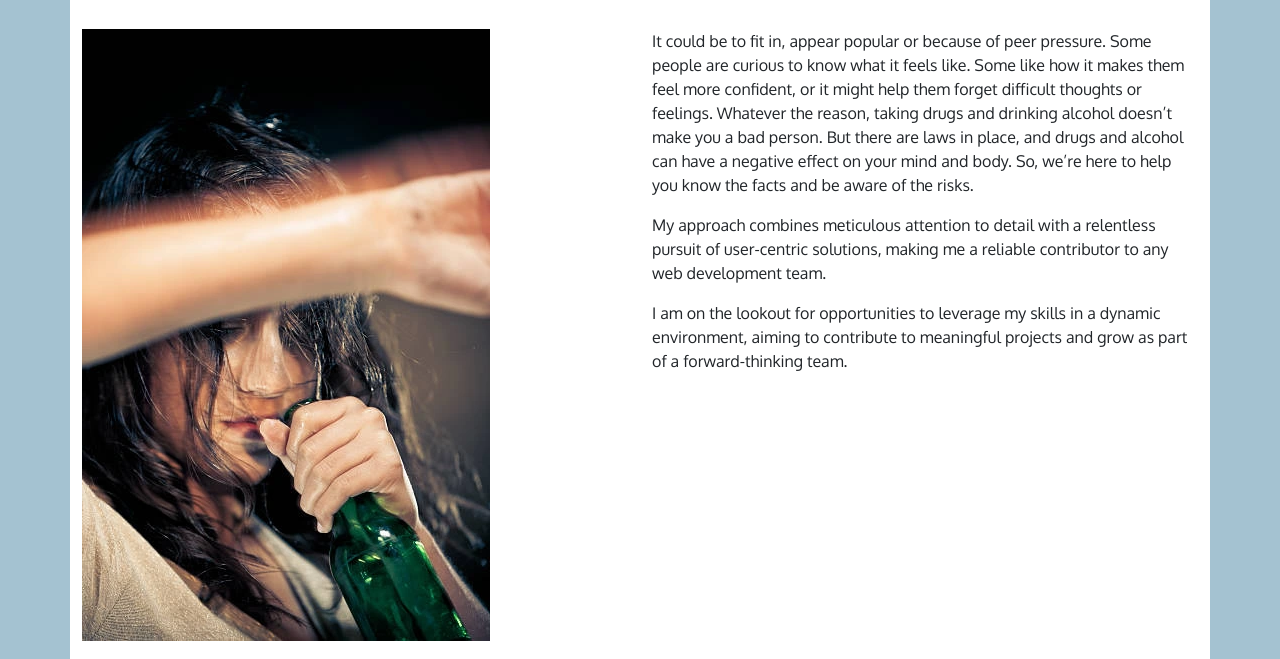
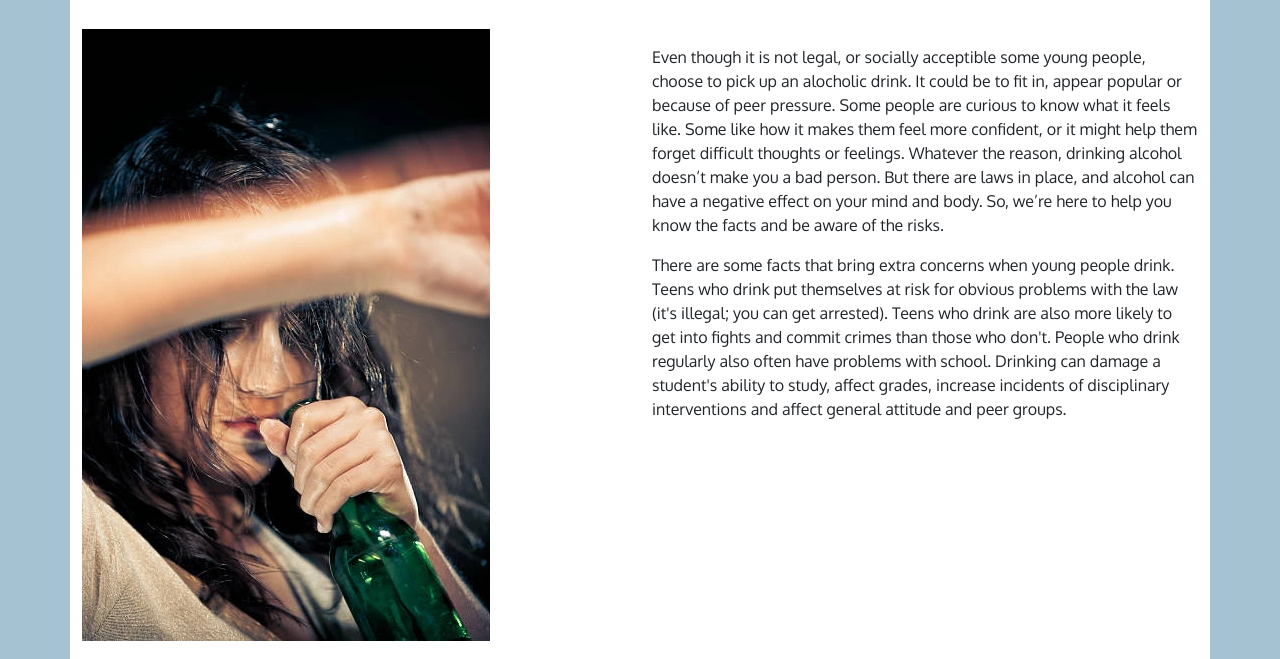
Before and after one commit to Dawnie71/project-preparation, a plain HTML site: page index.html in a window 1280 px wide. Shown: the part 141-800 px from the top of the page. Drawn offline with nearby package versions, Linux system fonts and the light colour scheme.

Commit message:
Compiling the text.

```diff
--- a/index.html
+++ b/index.html
@@ -60,19 +60,14 @@
                 <!-- mb-4 used to add margin under text -->
                 <div class="col-12 col-md-6 mb-4">
                     <p>
-                        It could be to fit in, appear popular or because of peer pressure. Some people are curious to know what it feels like. Some like how it makes them feel more confident, or it might help them forget difficult thoughts or feelings.
-                        Whatever the reason, taking drugs and drinking alcohol doesn’t make you a bad person. But there are laws in place, and drugs and alcohol can have a negative effect on your mind and body. So, we’re here to help you know the facts and be aware of the risks.
 
                     </p>
                     <p>
-                        My approach combines meticulous attention to detail with a
-                        relentless pursuit of user-centric solutions, making me a reliable
-                        contributor to any web development team.
+                        Even though it is not legal, or socially acceptible some young people, choose to pick up an alocholic drink. It could be to fit in, appear popular or because of peer pressure. Some people are curious to know what it feels like. Some like how it makes them feel more confident, or it might help them forget difficult thoughts or feelings.
+                        Whatever the reason, drinking alcohol doesn’t make you a bad person. But there are laws in place, and alcohol can have a negative effect on your mind and body. So, we’re here to help you know the facts and be aware of the risks.
                     </p>
                     <p>
-                        I am on the lookout for opportunities to leverage my skills in a
-                        dynamic environment, aiming to contribute to meaningful projects
-                        and grow as part of a forward-thinking team.
+                        There are some facts that bring extra concerns when young people drink. Teens who drink put themselves at risk for obvious problems with the law (it's illegal; you can get arrested). Teens who drink are also more likely to get into fights and commit crimes than those who don't. People who drink regularly also often have problems with school. Drinking can damage a student's ability to study, affect grades, increase incidents of disciplinary interventions and affect general attitude and peer groups.
                     </p>
                 </div>
             </div>
```
